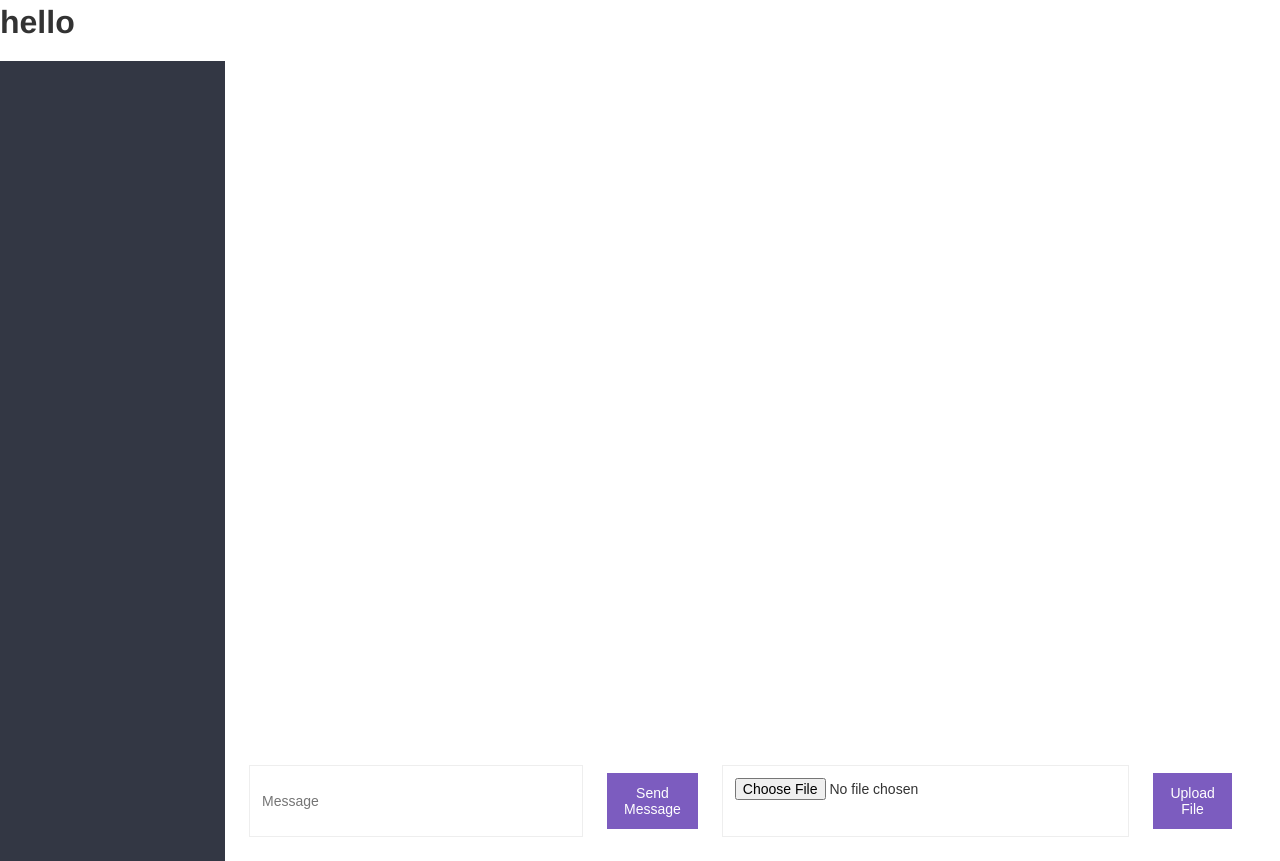
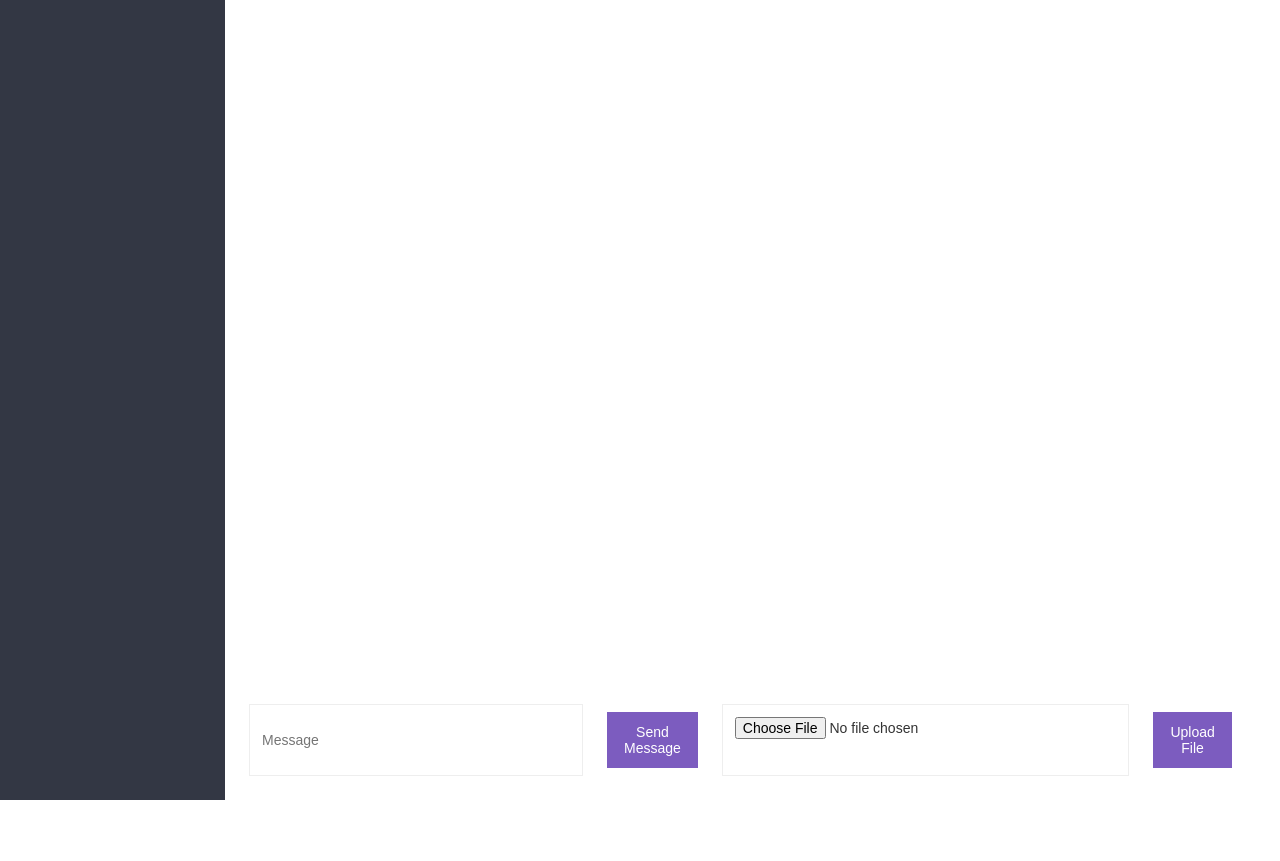
Before and after one commit to itayy16/Chat-App, a website: page public/chat.html in a window 1280 px wide. After the commit the page ends 800 px from the top, so only its background shows below. Drawn offline with nearby package versions, Linux system fonts and the light colour scheme; no server answers.

```diff
--- a/public/chat.html
+++ b/public/chat.html
@@ -5,7 +5,6 @@
     <link rel="icon" href="img/favicon.png">
     <link rel=stylesheet href="/css/styles.css">
   </head>
-  <h1>hello</h1>
   <body>
     <div class="chat">
       <div id="sidebar" class="chat__sidebar"></div>
```
Also changed, not shown: public/index.html (+1 -0 lines).
